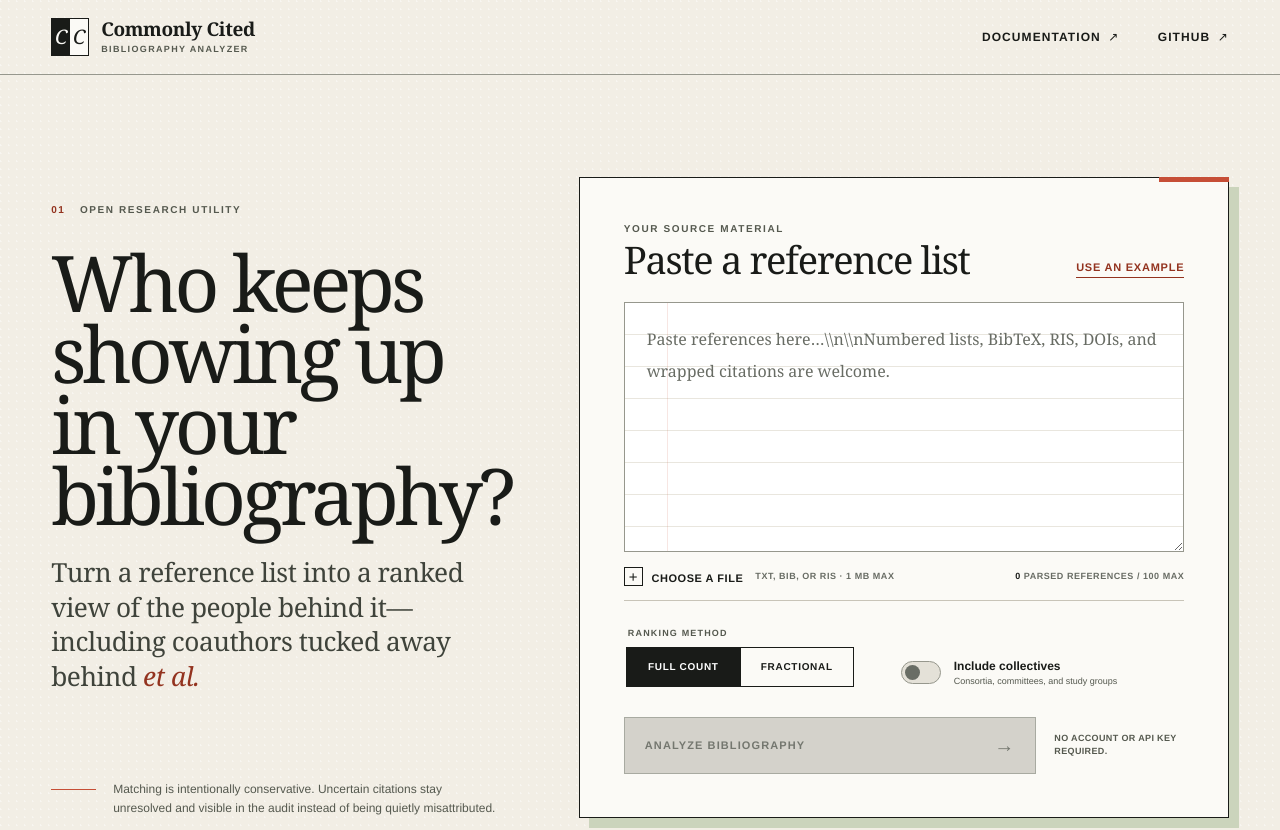
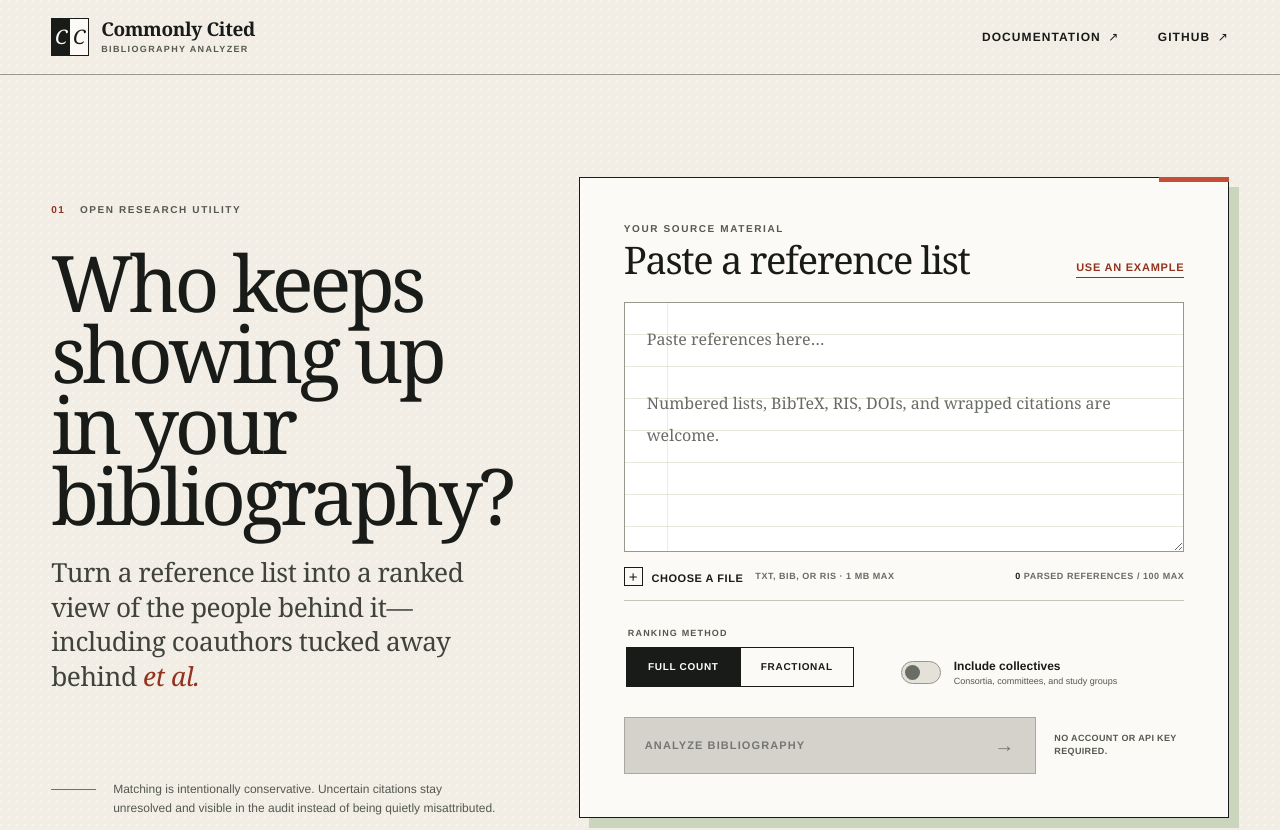
Before and after one commit to TomasOrtega/get-commonly-cited, a React (Vite) app in the folder web/: page / in a window 1280 px wide. Shown: the top 830 px of the page. Built offline with nearby package versions, Linux system fonts and the light colour scheme.

Commit message:
fix: dependabot and newlines

```diff
--- a/web/src/App.tsx
+++ b/web/src/App.tsx
@@ -257,7 +257,7 @@ function App() {
                 setResult(null);
                 setError(null);
               }}
-              placeholder="Paste references here…\\n\\nNumbered lists, BibTeX, RIS, DOIs, and wrapped citations are welcome."
+              placeholder={"Paste references here…\n\nNumbered lists, BibTeX, RIS, DOIs, and wrapped citations are welcome."}
               spellCheck={false}
               disabled={isAnalyzing}
               aria-describedby="input-guidance input-count"
```
Also changed, not shown: 1 other file (tests, documents, lock files or other folders).
